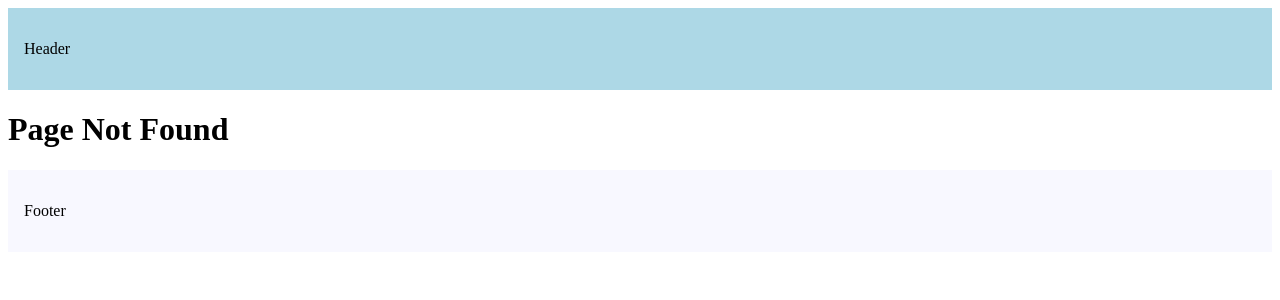
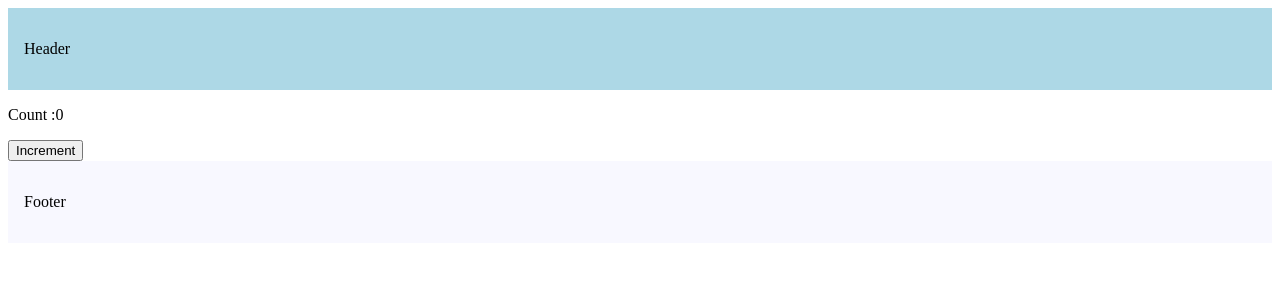
Before and after one commit to achay007/hello-world, a Next.js app: page /counter in a window 1280 px wide. Before the commit this address had no page. Shown: the top 300 px of the page. Built offline with nearby package versions, Linux system fonts and the light colour scheme.

Commit message:
dynamic meta data ,seo , client component meta data

```diff
--- a/src/app/about/page.tsx
+++ b/src/app/about/page.tsx
@@ -1,3 +1,8 @@
+export const metadata = {
+  title: 'About Us',
+  description: 'This is the about page',
+  // other metadata
+}
 export default function about() {
   return(
     <>
--- /dev/null
+++ b/src/app/counter/counter.tsx
@@ -0,0 +1,13 @@
+"use client"
+import { useState } from "react";
+
+export  function CounterPage() {
+    const [counter,setCounter] = useState(0);
+    return(
+        <div>
+            <p>Count :{counter}</p>
+            <button onClick={() => setCounter(counter + 1)}>Increment</button>
+        </div>
+    )
+
+}
--- /dev/null
+++ b/src/app/counter/page.tsx
@@ -0,0 +1,10 @@
+
+import {CounterPage as Counter} from './counter'
+export const metadata  = {
+    title: 'Counterr'
+}
+
+export default function CounterPage() {
+    return <Counter/>
+
+}
```
Also changed, not shown: src/app/products/[productId]/page.tsx (+10 -0 lines).
